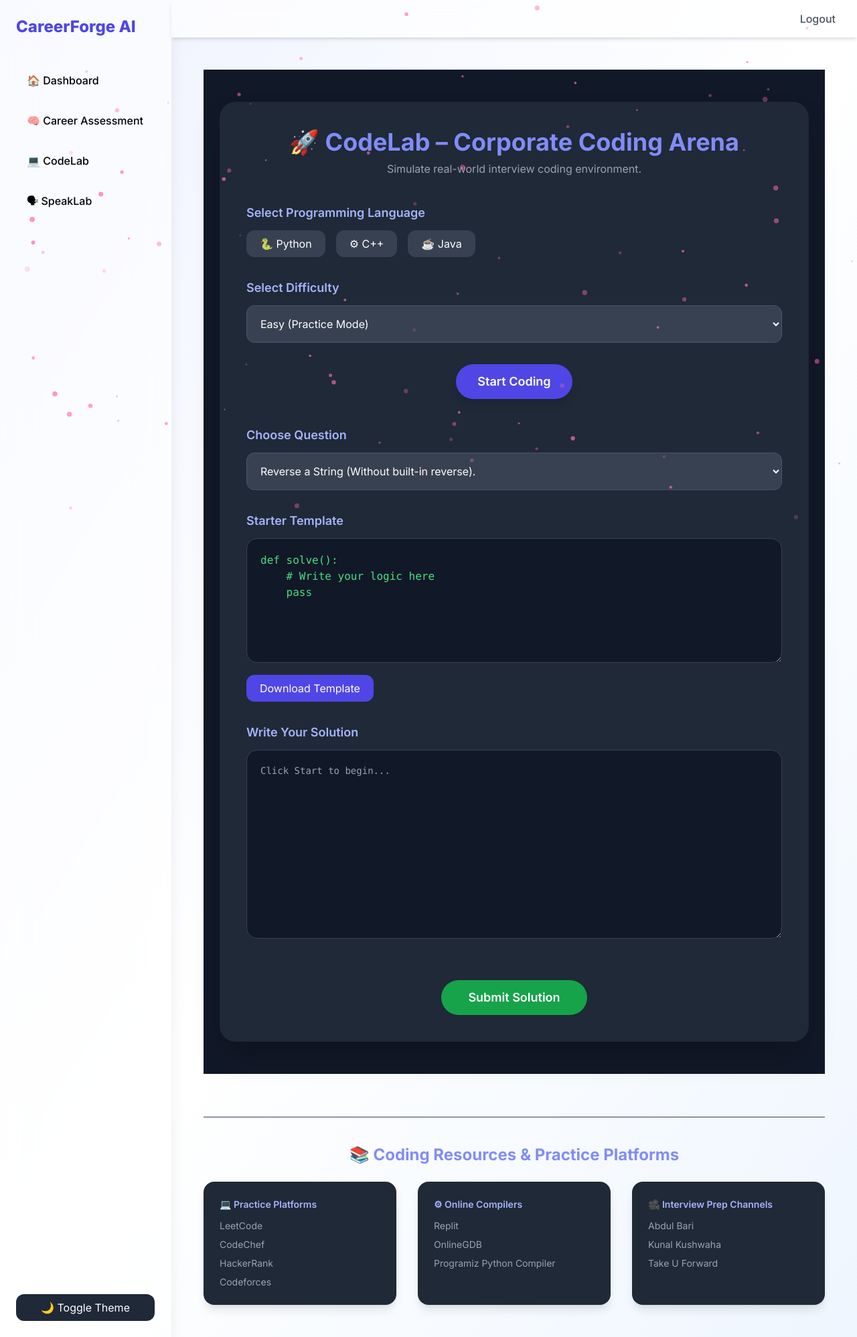
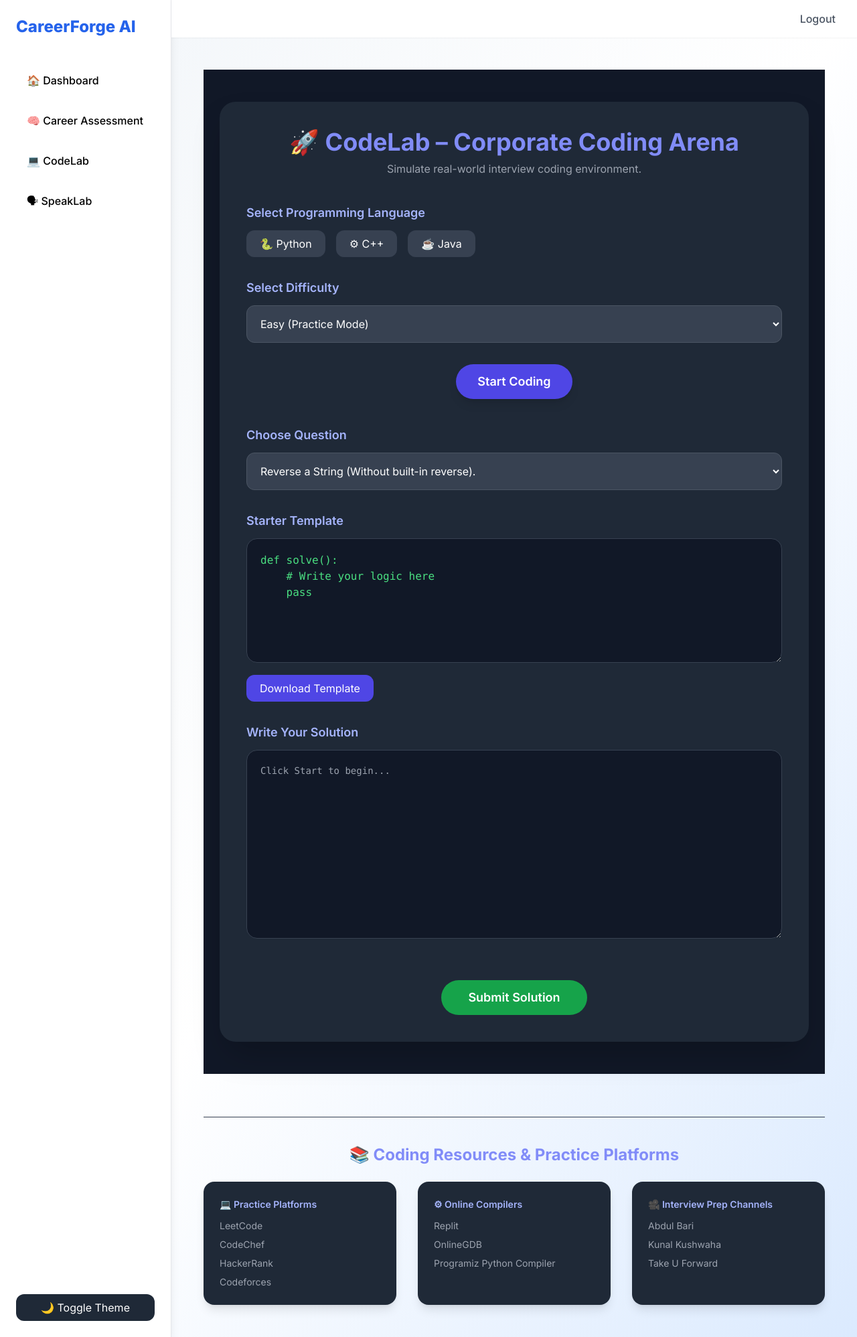
Before and after one commit to oviya-anbunepoleon/ForzaCore, a FastAPI app: page /codelab in a window 1280 px wide. Shown: the whole page at 67% size. Run offline with FastAPI, Linux system fonts and the light colour scheme; some libraries are stand-ins or nearby versions.

Commit message:
Updated light theme layout

```diff
--- a/backend/templates/base.html
+++ b/backend/templates/base.html
@@ -18,19 +18,11 @@
         }
 
         .dark .sidebar {
-            background: rgba(30, 41, 59, 0.8);
+            background: #1e293b;
         }
 
         .dark nav {
             background: #1e293b !important;
-        }
-
-        /* 🌸 Pink Snow Canvas */
-        #pinkSnow {
-            position: fixed;
-            inset: 0;
-            pointer-events: none;
-            z-index: 9999;
         }
     </style>
 
@@ -42,38 +34,35 @@
 
 </head>
 
-<body class="bg-gradient-to-br from-indigo-50 via-white to-blue-50 min-h-screen flex transition-all duration-500">
-
-    <!-- 🌸 Pink Snow -->
-    <canvas id="pinkSnow"></canvas>
+<body class="bg-gradient-to-br from-slate-100 via-white to-blue-100 min-h-screen flex transition-all duration-500">
 
     <!-- SIDEBAR -->
-    <aside class="sidebar w-64 bg-white/60 backdrop-blur-xl shadow-xl border-r border-white/30 p-6 flex flex-col justify-between transition-all duration-500">
+    <aside class="sidebar w-64 bg-white shadow-lg border-r border-gray-200 p-6 flex flex-col justify-between transition-all duration-500">
 
         <div>
-            <h1 class="text-2xl font-extrabold text-indigo-600 mb-10">
+            <h1 class="text-2xl font-extrabold text-blue-600 mb-10">
                 CareerForge AI
             </h1>
 
             <nav class="space-y-3">
 
                 <a href="/dashboard"
-                   class="block px-4 py-3 rounded-xl hover:bg-indigo-100 transition font-medium">
+                   class="block px-4 py-3 rounded-xl hover:bg-blue-100 transition font-medium">
                    🏠 Dashboard
                 </a>
 
                 <a href="/assessment"
-                   class="block px-4 py-3 rounded-xl hover:bg-indigo-100 transition font-medium">
+                   class="block px-4 py-3 rounded-xl hover:bg-blue-100 transition font-medium">
                    🧠 Career Assessment
                 </a>
 
                 <a href="/codelab"
-                   class="block px-4 py-3 rounded-xl hover:bg-indigo-100 transition font-medium">
+                   class="block px-4 py-3 rounded-xl hover:bg-blue-100 transition font-medium">
                    💻 CodeLab
                 </a>
 
                 <a href="/speaklab"
-                   class="block px-4 py-3 rounded-xl hover:bg-indigo-100 transition font-medium">
+                   class="block px-4 py-3 rounded-xl hover:bg-blue-100 transition font-medium">
                    🗣 SpeakLab
                 </a>
 
@@ -90,9 +79,9 @@
     <!-- MAIN CONTENT -->
     <div class="flex-1 flex flex-col">
 
-        <nav class="bg-white/70 backdrop-blur-md shadow-md px-8 py-4 transition-all duration-500">
+        <nav class="bg-white shadow-sm px-8 py-4 transition-all duration-500">
             <div class="flex justify-end">
-                <a href="/" class="text-gray-600 hover:text-indigo-600 font-medium">
+                <a href="/" class="text-gray-600 hover:text-blue-600 font-medium">
                     Logout
                 </a>
             </div>
@@ -115,60 +104,6 @@
                 localStorage.setItem("theme", "light");
             }
         }
-
-        /* 🌸 Pink Snow Animation */
-        const canvas = document.getElementById("pinkSnow");
-        const ctx = canvas.getContext("2d");
-
-        let particles = [];
-        const particleCount = 80;
-
-        function resizeCanvas() {
-            canvas.width = window.innerWidth;
-            canvas.height = window.innerHeight;
-        }
-
-        function createParticles() {
-            particles = [];
-            for (let i = 0; i < particleCount; i++) {
-                particles.push({
-                    x: Math.random() * canvas.width,
-                    y: Math.random() * canvas.height,
-                    radius: Math.random() * 3 + 1,
-                    speed: Math.random() * 1 + 0.5,
-                    opacity: Math.random() * 0.6 + 0.2
-                });
-            }
-        }
-
-        function drawParticles() {
-            ctx.clearRect(0, 0, canvas.width, canvas.height);
-
-            for (let p of particles) {
-                ctx.beginPath();
-                ctx.arc(p.x, p.y, p.radius, 0, Math.PI * 2);
-                ctx.fillStyle = `rgba(255, 105, 180, ${p.opacity})`;
-                ctx.fill();
-
-                p.y += p.speed;
-
-                if (p.y > canvas.height) {
-                    p.y = 0;
-                    p.x = Math.random() * canvas.width;
-                }
-            }
-
-            requestAnimationFrame(drawParticles);
-        }
-
-        resizeCanvas();
-        createParticles();
-        drawParticles();
-
-        window.addEventListener("resize", () => {
-            resizeCanvas();
-            createParticles();
-        });
     </script>
 
 </body>
```
